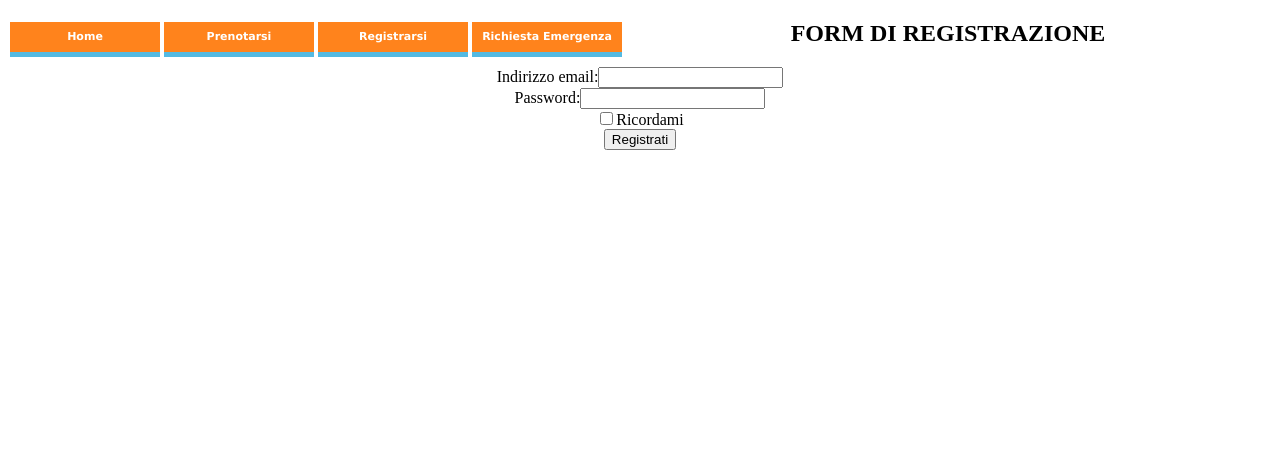
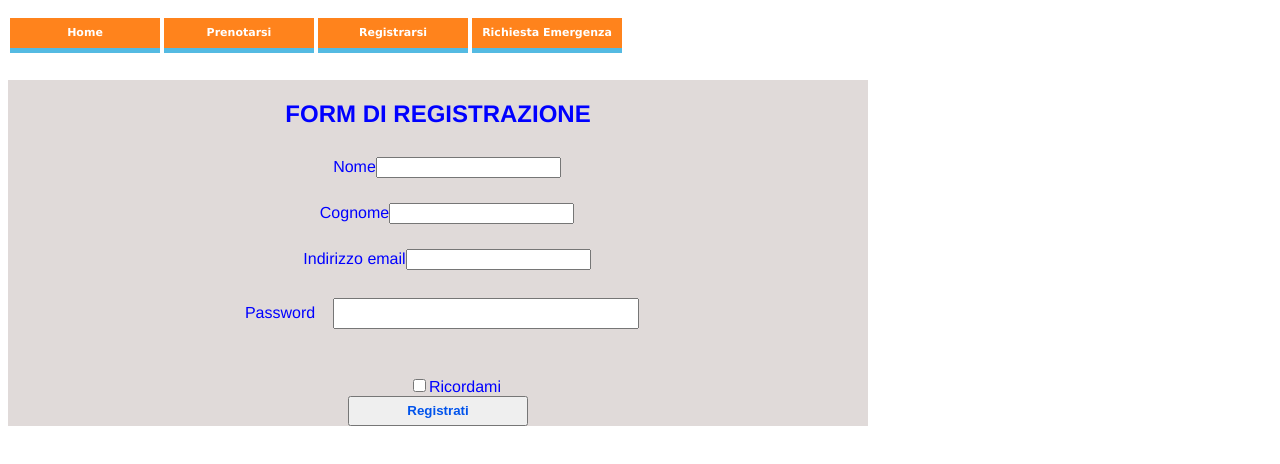
Before and after one commit to Gasu16/AnAvis, a React (Create React App) app in the folder client/: page /registrarsi in a window 1280 px wide. Shown: the top 464 px of the page. Built offline with nearby package versions, Linux system fonts and the light colour scheme.

Commit message:
Migliorata interfaccia per il form registrazione

```diff
--- a/client/src/components/prenotarsi/prenotarsi.js
+++ b/client/src/components/prenotarsi/prenotarsi.js
@@ -5,7 +5,7 @@ import './prenotarsi.css';
 class Prenotarsi extends Component {
     render() {
         return (
-            "PRENOTAZIONEEEEEEEEEEEEEEEEEEEE"
+            "PRENOTAZIONE"
         );
     }
 }
--- a/client/src/components/registrarsi/registrarsi.css
+++ b/client/src/components/registrarsi/registrarsi.css
@@ -0,0 +1,63 @@
+.container {
+    color: blue;
+    background-color: rgb(224, 218, 217);
+    position: fixed;
+    width: 860px;
+    /* height: 240px; */
+    top: 10%;
+    font-family: "Helvetica Neue", Helvetica, sans-serif;
+    -webkit-font-smoothing: antialiased;
+}
+
+.container h2 {
+    text-align: center;
+
+}
+
+
+label{
+    display: inline-block;
+    margin-left: 18px;
+    padding-top: 10px;
+    font-size: 16px;
+}
+
+
+/* FORM DI INPUT DEI VARI CAMPI COME EMAIL*/
+input [type=text]{
+    font-family: "Helvetica Neue", Helvetica, sans-serif;
+    color: black;
+    padding-left: 10px;
+    margin: 10px;
+    margin-top: 12px;
+    margin-left: 18px;
+    width: 290px;
+    height: 25px;
+    outline: none;
+}
+
+/* FORM DELLA PASSWORD */
+input[type=text],
+input[type=password] {
+    color: rgb(28, 28, 202);
+    padding-left: 10px;
+    margin: 10px;
+    margin-top: 12px;
+    margin-left: 18px;
+    width: 290px;
+    height: 25px;
+}
+
+/* LA CHECKBOX DI "RICORDAMI" */
+input[type=checkbox] {
+    margin-left: 20px;
+    margin-top: 30px;
+}
+
+/* IL BOTTONE DEL SUBMIT, PER COMPLETARE LA REGISTRAZIONE */
+button {
+    color: rgb(0, 83, 236);
+    width: 180px;
+    height: 30px;
+    font-weight: bold;
+}
--- a/client/src/components/registrarsi/registrarsi.js
+++ b/client/src/components/registrarsi/registrarsi.js
@@ -5,22 +5,33 @@ import './registrarsi.css';
 class Registrarsi extends Component {
     render() {
         return (
-
-                    <div class="container">
+            <div id="cont" class="container">
                 <h2 class="text-center">FORM DI REGISTRAZIONE</h2>
 
                     <div class="row">
+
                         <div class="col-md-6 col-md-offset-3">
+
                             <div id="errorMessage"></div>
                             <form id="form" action="submit.html" method="POST" onSubmit="return validate();">
 
                             <div class="form-group">
-                                            <label for="email">Indirizzo email:</label>
+                                <label for="nome">Nome</label>
+                                <input type="nome" class="form-control" id="nome"></input>
+
+                                <p></p>
+
+                                <label for="cognome">Cognome</label>
+                                <input type="cognome" class="form-control" id="cognome"></input>
+
+                                <p></p>
+
+                                <label for="email">Indirizzo email</label>
                                 <input type="email" class="form-control" id="email"></input>
-                                        </div>
 
-                                        <div class="form-group">
-                                            <label for="password">Password:</label>
+                                <p></p>
+
+                                <label for="password">Password </label>
                                 <input type="password" class="form-control" id="Password"></input>
                             </div>
 
@@ -30,6 +41,7 @@ class Registrarsi extends Component {
 
                             <button type="submit" class="btn btn-success">Registrati</button>
                             </form>
+
                         </div>
 
                     </div>
```
Lines whose indentation alone changed are shown as unchanged.
